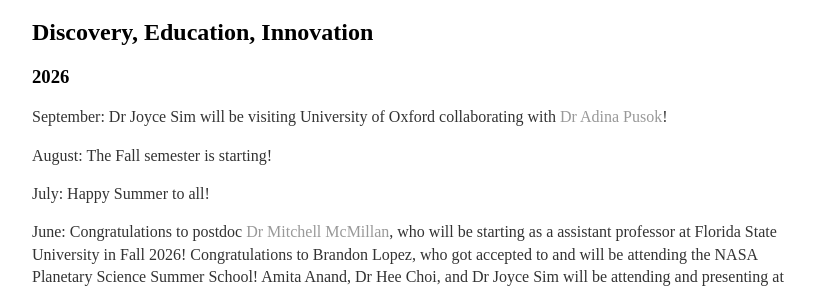
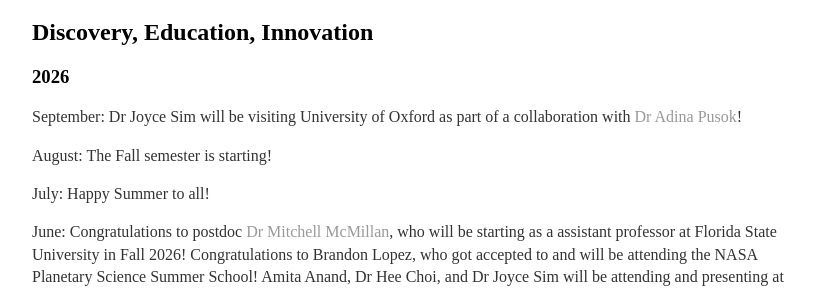
Before and after one commit to joycesim/joycesim.github.io, a Jekyll site: the page built from news/index.md, in a window 1280 px wide and 900 px high. Shown: the part 225-516 px from the top of the window, without its empty margins (224-1042 px from the left). Built offline with Jekyll 4.4.1, drawn with Linux system fonts in a browser that asks for light colours.

Commit message:
Clarify collaboration details for Dr Joyce Sim

```diff
--- a/news/index.md
+++ b/news/index.md
@@ -8,7 +8,7 @@ title: News
 
 ### 2026
 
-September: Dr Joyce Sim will be visiting University of Oxford collaborating with [Dr Adina Pusok](https://apusok.github.io/)!
+September: Dr Joyce Sim will be visiting University of Oxford as part of a collaboration with [Dr Adina Pusok](https://apusok.github.io/)!
 
 August: The Fall semester is starting!
 
```
